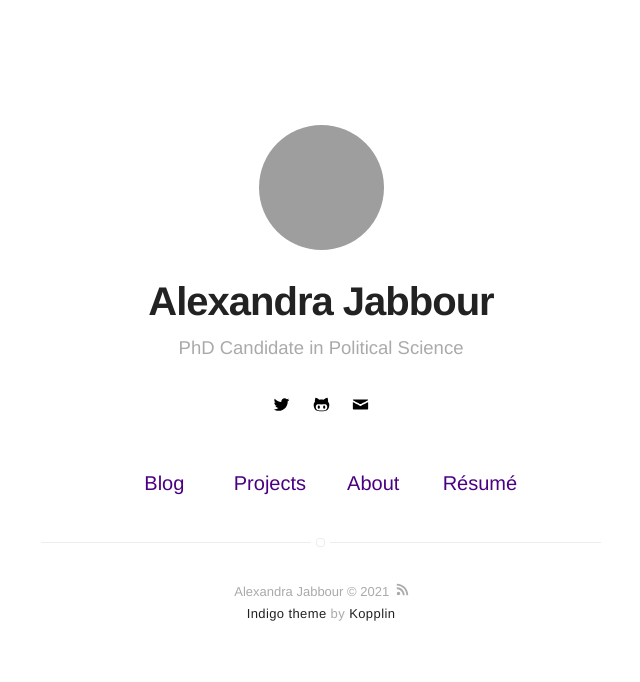
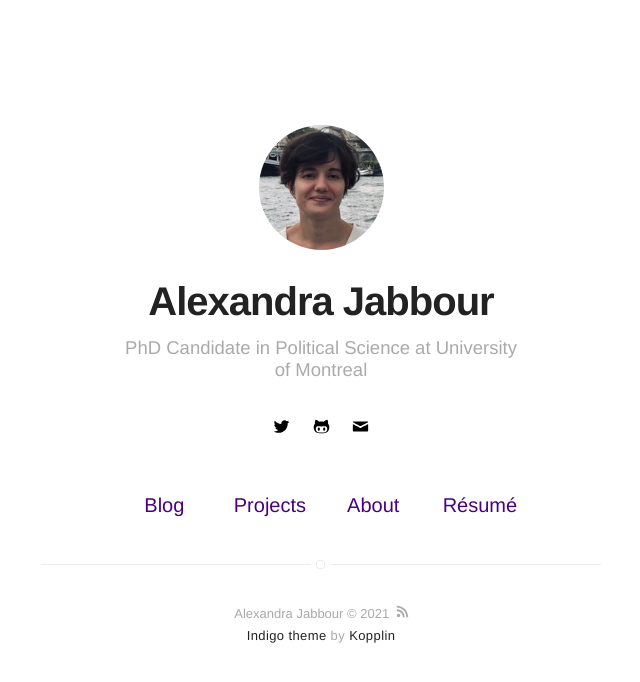
Before and after one commit to alexandrajabbour/ajabbour.github.io, a Jekyll site: the page built from index.html, in a window 1280 px wide. Shown: the top 682 px of the page, without its empty margins (319-959 px from the left). Built offline with Jekyll 4.4.1, drawn with Linux system fonts in a browser that asks for light colours.

Commit message:
Update _config.yml

```diff
--- a/_config.yml
+++ b/_config.yml
@@ -1,6 +1,6 @@
 # main text of home
 name: Alexandra Jabbour
-bio: PhD Candidate in Political Science
+bio: PhD Candidate in Political Science at University of Montreal
 
 # twitter summary info
 description: A blog about technology and stuff related
@@ -8,7 +8,7 @@ description: A blog about technology and stuff related
 # if it's an external image, update below for true
 # better with square images
 external-image: false
-picture: assets/images/profile.jpg
+picture: assets/images/avatar.jpg
 
 # If you want to include your resume, set to true
 # and specify source (external or local).
```
